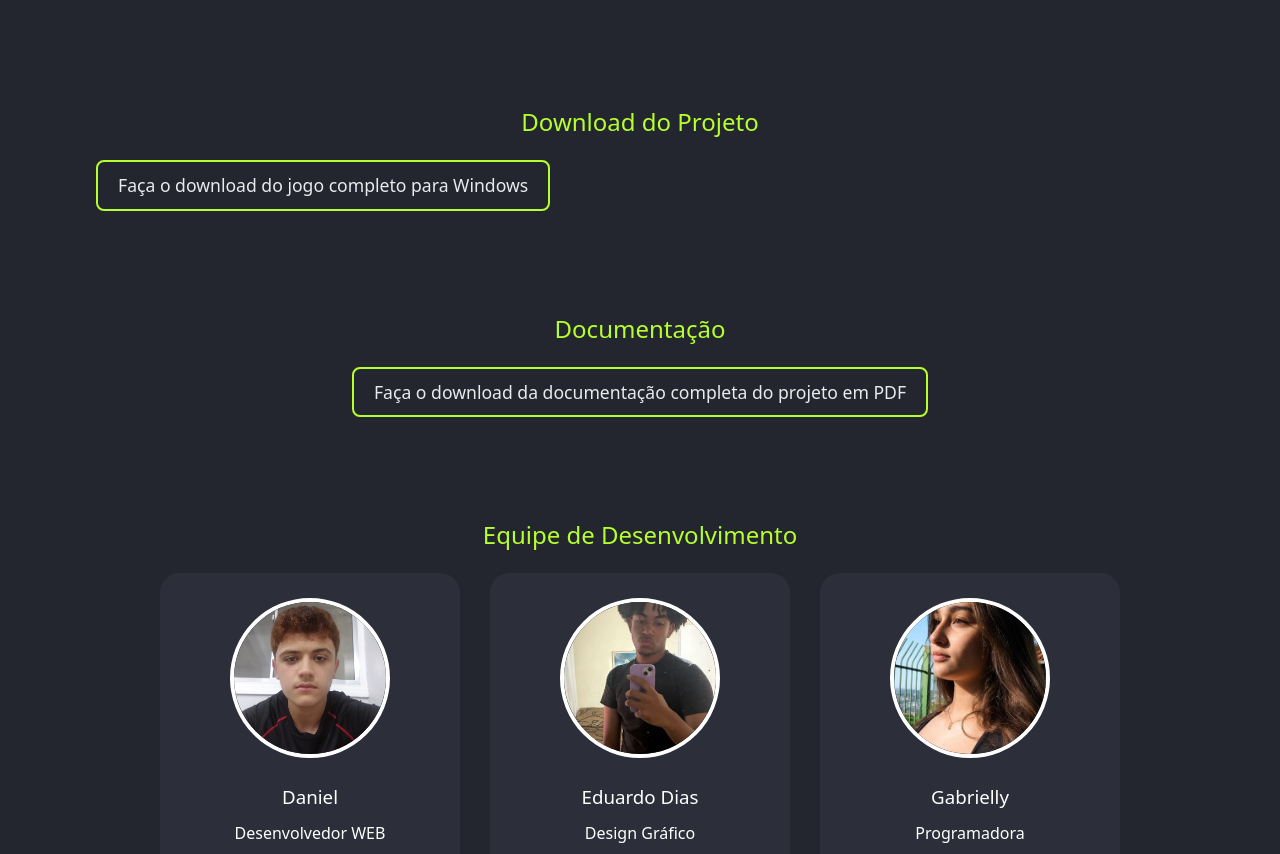
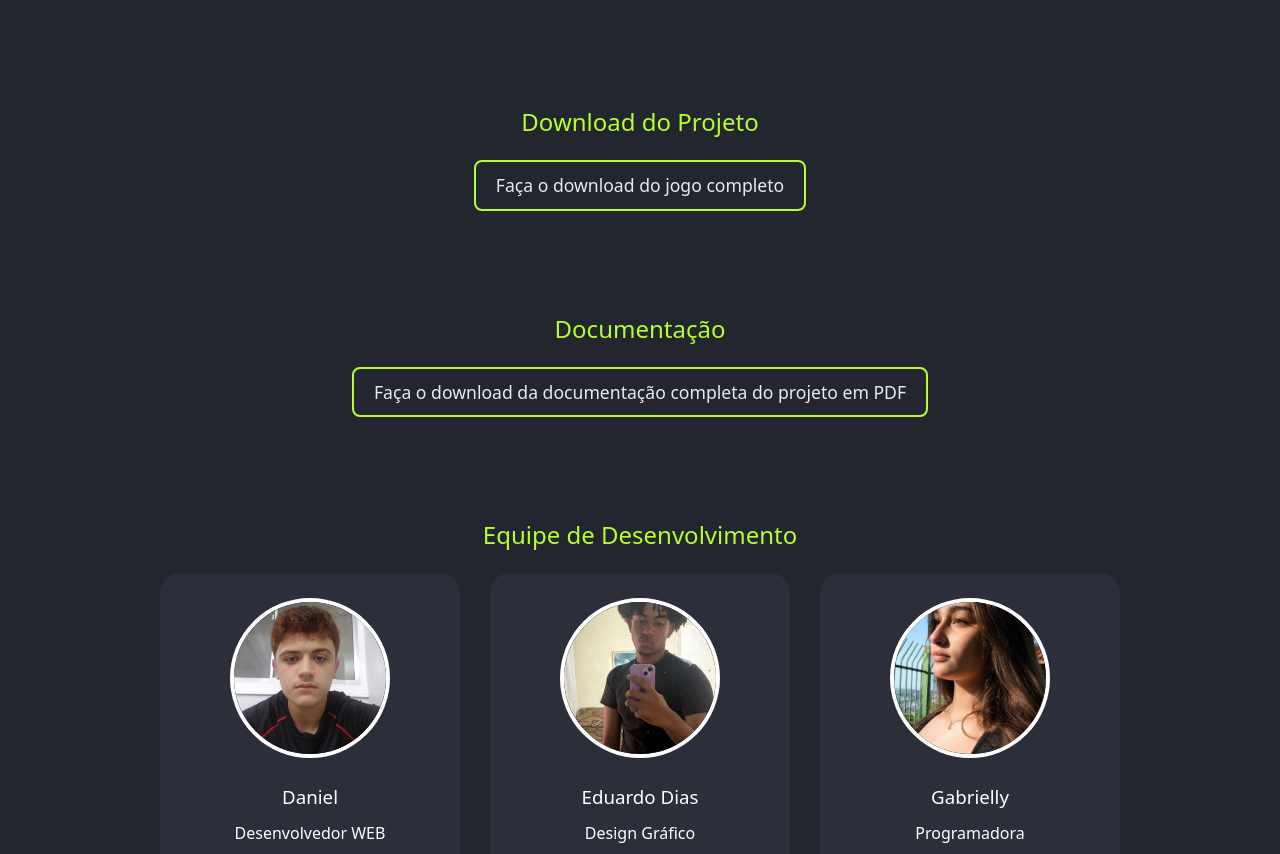
Before and after one commit to DeDeusM/codigo.jogo, a plain HTML site: page website/index.html in a window 1280 px wide. Shown: the part 2611-3465 px from the top of the page. Drawn offline with Linux system fonts and the light colour scheme; a web font is replaced by a local one.

Commit message:
Atualizacao do jogo e remocao do executavel pesado

```diff
--- a/website/estilo.css
+++ b/website/estilo.css
@@ -277,6 +277,7 @@ a.botao-download:hover{
     color: var(--cor-fundo-cartao);
 }
 
+#projeto,
 #documentacao{
     text-align: center;
 }
--- a/website/jogo.html
+++ b/website/index.html
@@ -117,14 +117,11 @@
     </video>
 </section>
 
-<section id=projeto>
+<section id="projeto">
     <h2 data-i18n="projetoTitulo">Download do Projeto</h2>
-<a href="Projeto_Arquivo_X.exe"
-   download="Download do Projeto"
-   class="botao-download"
-   data-i18n="botaoDownloadjogo">
-    Faça o download do jogo completo para Windows
-</a>
+    <a href="https://dedeusm.itch.io/projeto-arquivo-x" target="_blank" class="botao-download" data-i18n="botaoDownloadjogo">
+    Faça o download do jogo completo
+    </a>
 </section>
 
 <section id="documentacao">
--- a/website/jogo.js
+++ b/website/jogo.js
@@ -56,7 +56,7 @@ const traducoes = {
         documentacaoTitulo: "Documentação",
         botaoDownload: "Faça o download da documentação completa do projeto em PDF",
         projetoTitulo: "Download do Projeto",
-        botaoDownloadjogo: "Faça o download do jogo completo para Windows",
+        botaoDownloadjogo: "Faça o download do jogo completo",
 
         desenvolvimentoTitulo: "Ferramentas de Desenvolvimento",
         ferramentasTexto: "Ferramentas utilizadas no projeto:",
@@ -116,7 +116,7 @@ const traducoes = {
 
         documentacaoTitulo: "Documentation",
         botaoDownload: "Download the complete project documentation as a PDF",
-        botaoDownloadjogo: "Download the complete game for Windows",
+        botaoDownloadjogo: "Download the complete game",
         projetoTitulo: "Project Download",
 
         desenvolvimentoTitulo: "Development Tools",
@@ -177,7 +177,7 @@ const traducoes = {
 
         documentacaoTitulo: "Documentación",
         botaoDownload: "Descarga la documentación completa del proyecto en PDF",
-        botaoDownloadjogo: "Descarga el juego completo para Windows",
+        botaoDownloadjogo: "Descarga el juego",
         projetoTitulo: "Download del Proyecto",
 
         desenvolvimentoTitulo: "Herramientas de Desarrollo",
```
Also changed, not shown: website/jogo.galeria.html (+5 -5 lines), 1 other file.
